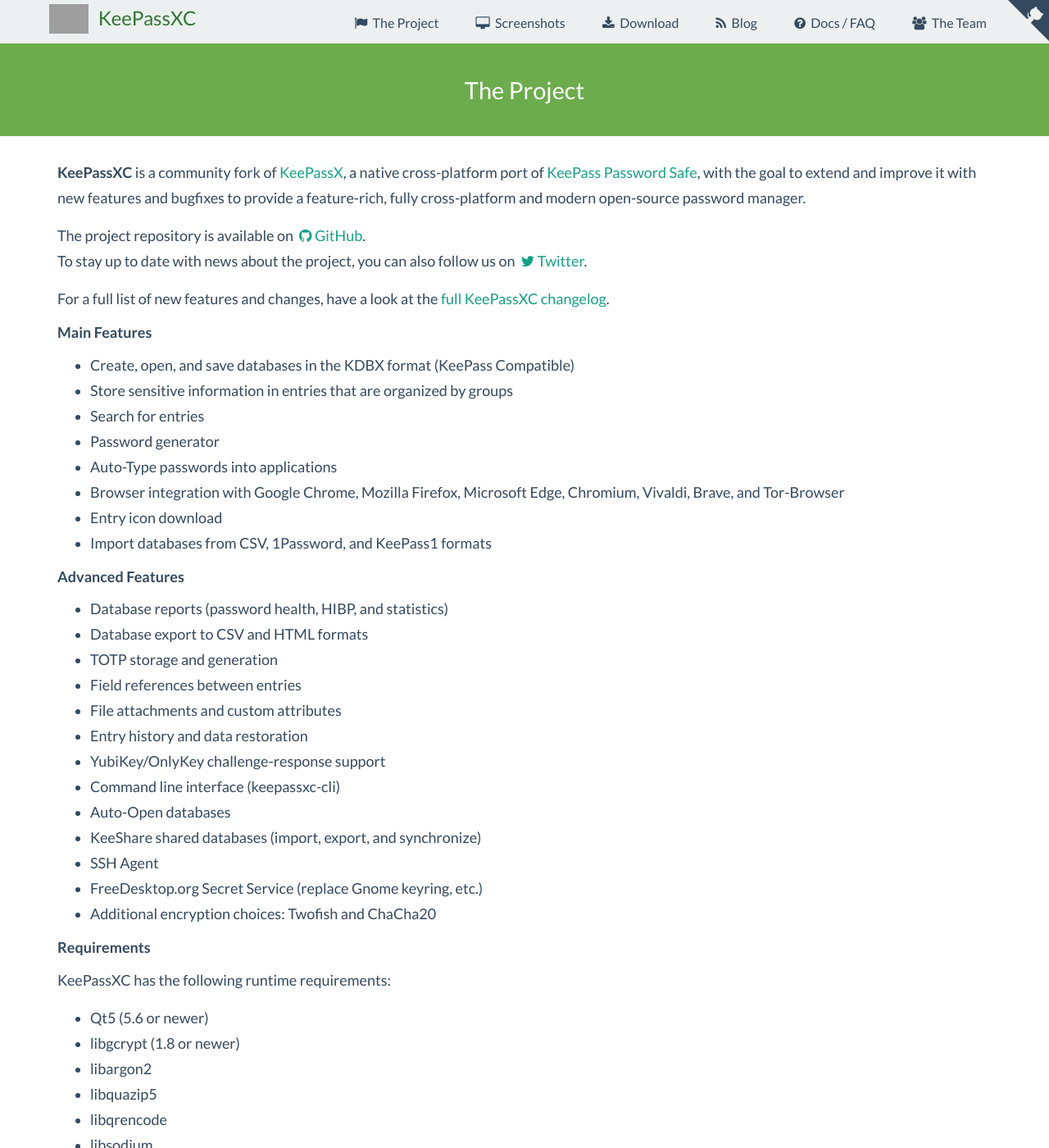
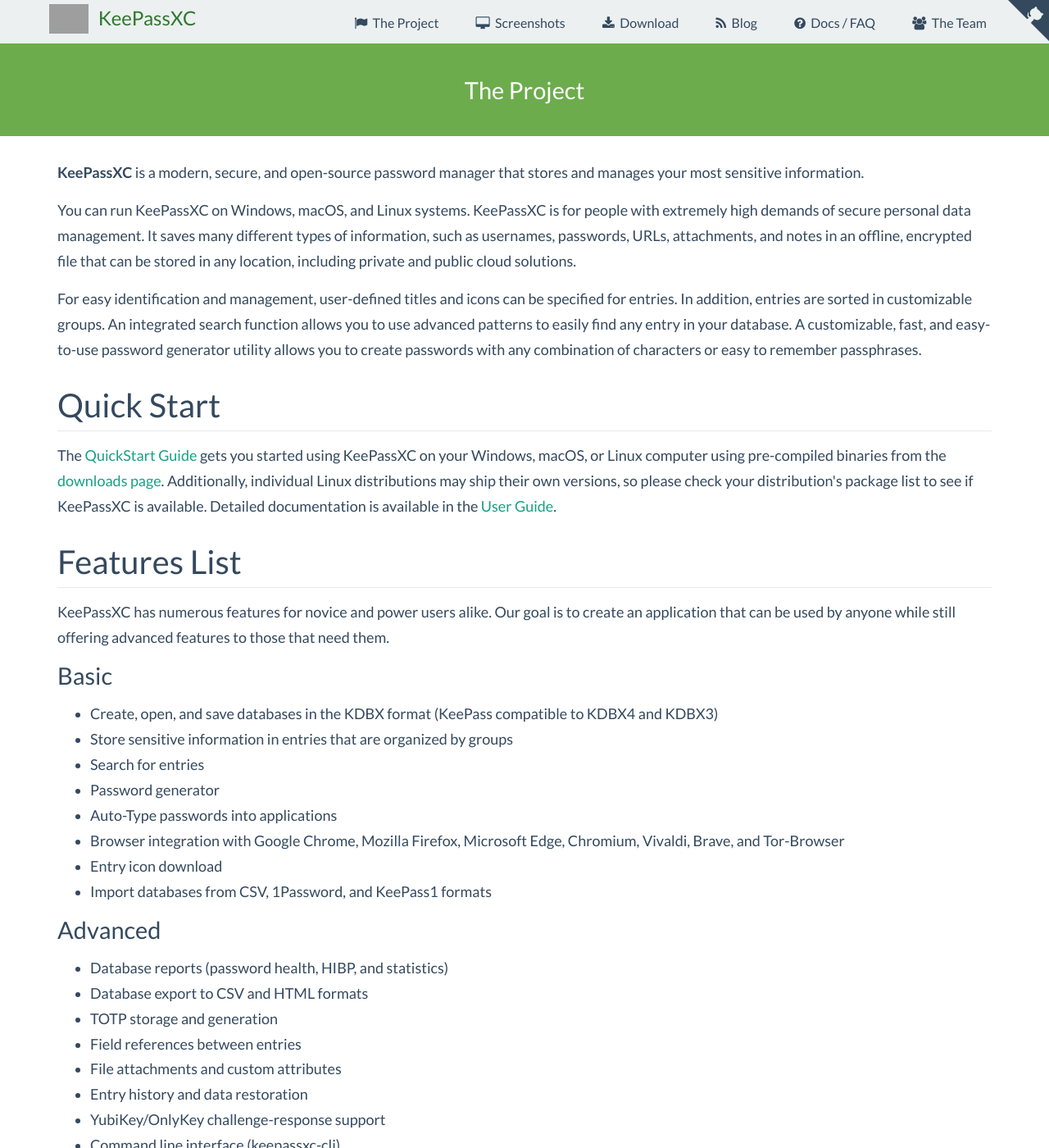
Before and after one commit to keepassxreboot/keepassxc-org, a Jekyll site: the page built from project.html, in a window 1280 px wide and 1400 px high. Shown: the whole window at 82% size. Built offline with Jekyll 4.4.1, drawn with Linux system fonts in a browser that asks for light colours; comment, search, counter and statistics services are not loaded; grey boxes are pictures that could not be loaded.

Commit message:
Update project description

```diff
--- a/project.html
+++ b/project.html
@@ -4,23 +4,32 @@
 permalink: project
 ---
 
-<p><strong>KeePassXC</strong> is a community fork of <a href="https://www.keepassx.org/" target="_blank">KeePassX</a>,
-    a native cross-platform port of <a href="https://keepass.info" target="_blank">KeePass Password Safe</a>, with the goal
-    to extend and improve it with new features and bugfixes to provide a feature-rich, fully cross-platform and modern
-    open-source password manager.
+<p><strong>KeePassXC</strong> is a modern, secure, and open-source password manager that stores and manages your most sensitive information.</p>
 
-<p>The project repository is available on <a href="https://github.com/keepassxreboot/keepassxc" target="_blank">
-    <i class="fa fa-github" aria-hidden="true"></i>GitHub</a>.<br>
-    To stay up to date with news about the project, you can also follow us on
-    <a href="https://twitter.com/KeePassXC" target="_blank"><i class="fa fa-twitter" aria-hidden="true"></i>Twitter</a>.
+<p>You can run KeePassXC on Windows, macOS, and Linux systems. KeePassXC is for people with extremely high demands of secure
+personal data management. It saves many different types of information, such as usernames, passwords, URLs, attachments,
+and notes in an offline, encrypted file that can be stored in any location, including private and public cloud solutions.</p>
 
-<p> For a full list of new features and changes, have a look at the
-    <a href="https://github.com/keepassxreboot/keepassxc/blob/master/CHANGELOG.md" target="_blank">full KeePassXC changelog</a>.
+<p>For easy identification and management, user-defined titles and icons can be specified for entries. In addition, entries
+are sorted in customizable groups. An integrated search function allows you to use advanced patterns to easily find any entry
+in your database. A customizable, fast, and easy-to-use password generator utility allows you to create passwords with any
+combination of characters or easy to remember passphrases.</p>
+
+<h3>Quick Start</h3>
+<p>The <a href="/docs/KeePassXC_GettingStarted.html">QuickStart Guide</a> gets you started using KeePassXC on your
+Windows, macOS, or Linux computer using pre-compiled binaries from the <a href="/download">downloads page</a>.
+Additionally, individual Linux distributions may ship their own versions, so please check your distribution's package
+list to see if KeePassXC is available. Detailed documentation is available in the <a href="/docs/KeePassXC_UserGuide.html">User Guide</a>.</p>
+
+<h3>Features List</h3>
+<p>KeePassXC has numerous features for novice and power users alike. Our goal is to create an application that can be used
+by anyone while still offering advanced features to those that need them.</p>
 
 <div id="features">
-    <h5>Main Features</h5>
+    <h4>Basic</h4>
     <ul>
-        <li>Create, open, and save databases in the KDBX format (KeePass Compatible)</li><li>Store sensitive information in entries that are organized by groups</li>
+        <li>Create, open, and save databases in the KDBX format (KeePass compatible to KDBX4 and KDBX3)</li>
+        <li>Store sensitive information in entries that are organized by groups</li>
         <li>Search for entries</li>
         <li>Password generator</li>
         <li>Auto-Type passwords into applications</li>
@@ -29,7 +38,7 @@
         <li>Import databases from CSV, 1Password, and KeePass1 formats</li>
     </ul>
 
-    <h5>Advanced Features</h5>
+    <h4>Advanced</h4>
     <ul>
         <li>Database reports (password health, HIBP, and statistics)</li>
         <li>Database export to CSV and HTML formats</li>
@@ -45,12 +54,10 @@
         <li>FreeDesktop.org Secret Service (replace Gnome keyring, etc.)</li>
         <li>Additional encryption choices: Twofish and ChaCha20</li>
     </ul>
-
-
 </div>
 
 <div id="requirements">
-    <h5>Requirements</h5>
+    <h3>Requirements</h3>
 
     <p>KeePassXC has the following runtime requirements:
     <ul>
```
